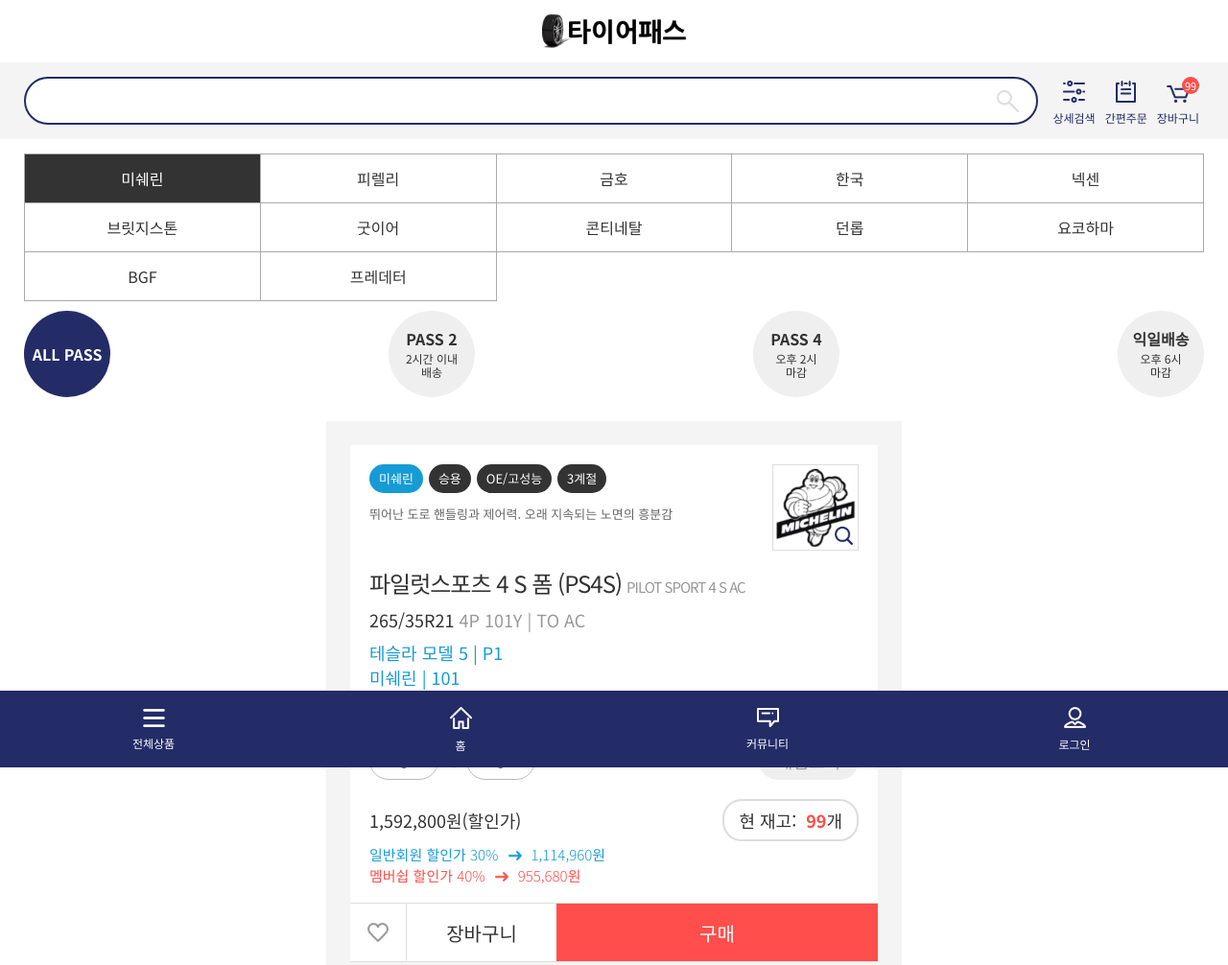
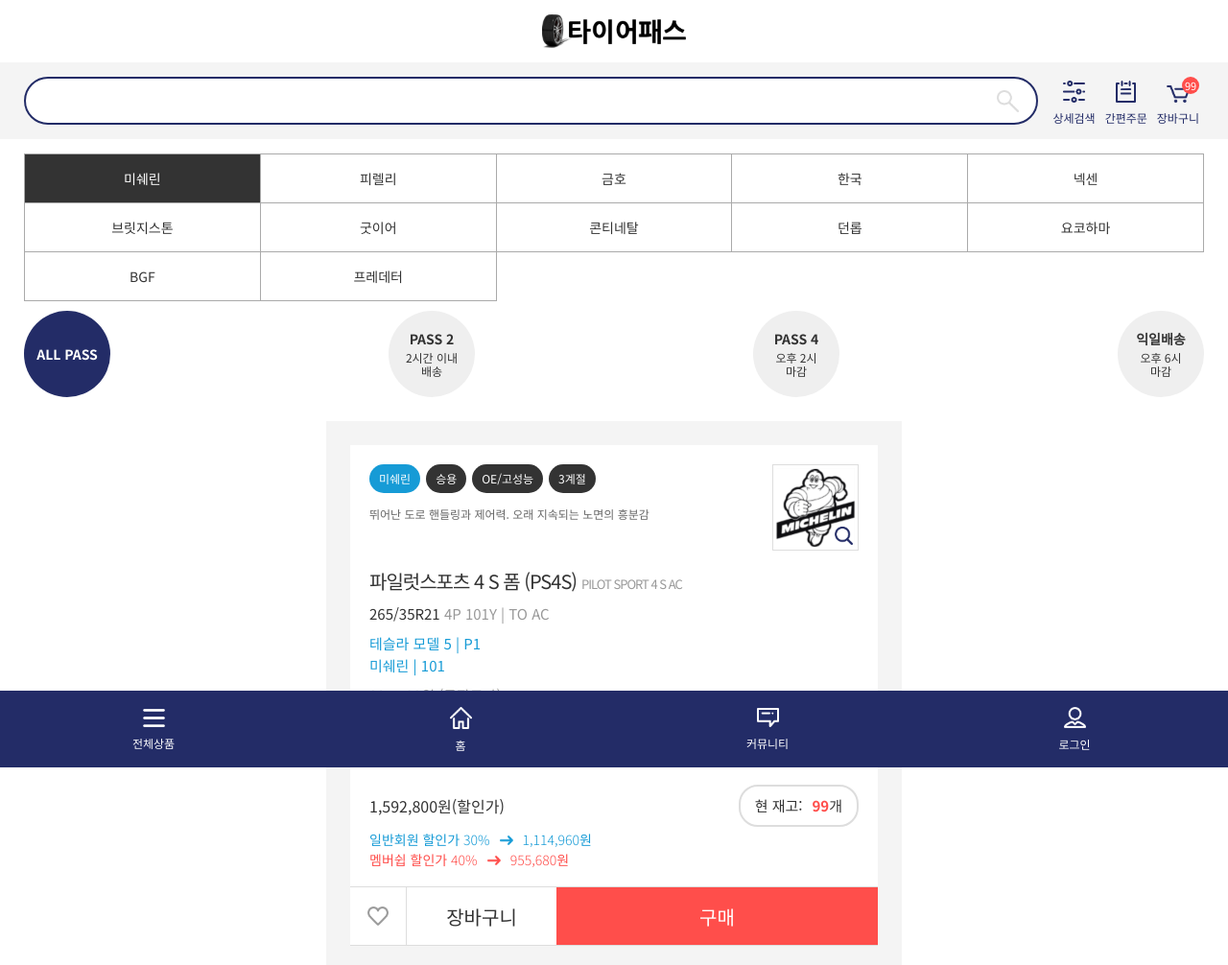
Before and after one commit to kooinsung/tirepass, a plain HTML site: page index.html in a window 1280 px wide. Shown: the top 1006 px of the page at 96% size. Drawn offline with Linux system fonts and the light colour scheme.

Commit message:
스타일 수정

```diff
--- a/assets/css/style.css
+++ b/assets/css/style.css
@@ -142,7 +142,7 @@
     align-items: center;
     justify-content: center;
     color: #333333;
-    font-size: 16px;
+    font-size: 14px;
     height: 50px;
     text-align: center;
 }
@@ -182,7 +182,7 @@
 
 .quick-fiter button strong{
     color: #333333;
-    font-size: 16px;
+    font-size: 14px;
     font-weight: 700;
 }
 
@@ -238,7 +238,7 @@
     align-items: center;
     justify-content: center;
     flex-shrink: 0;
-    font-size:13px;
+    font-size: 12px;
     color: #fff;
     height: 30px;
     border-radius: 30px;
@@ -251,7 +251,7 @@
 }
 
 .slot .info1-wrapper .description{
-    font-size: 13px;
+    font-size: 12px;
     color: #666666;
     margin-top: 15px;
 }
@@ -296,24 +296,24 @@
 }
 
 .slot .info2-wrapper .title span:first-child{
-    font-size: 24px;
+    font-size: 20px;
     color: #333333;
     margin-right: 5px;
 }
 
 .slot .info2-wrapper .title span:last-child{
-    font-size: 15px;
+    font-size: 13px;
     color: #999999;
 }
 
 .slot .info2-wrapper .size{
     margin-top: 14px;
-    font-size: 18px;
+    font-size: 15px;
     color: #999999;
 }
 
 .slot .info2-wrapper .size strong{
-    font-size: 18px;
+    font-size: 15px;
     color: #333333;
     font-weight: 400;
 }
@@ -323,7 +323,7 @@
 }
 
 .slot .info2-wrapper .models li{
-    font-size: 18px;
+    font-size: 15px;
     color: #169bd6;
 }
 
@@ -384,7 +384,7 @@
     align-items: center;
     justify-content: center;
     flex-shrink: 0;
-    font-size: 18px;
+    font-size: 15px;
     color: #999999;
     height: 40px;
     border-radius: 40px;;
@@ -408,14 +408,14 @@
 
 .slot .price-info .price-inventory .sale-price{
     display: flex;
-    font-size: 18px;
+    font-size: 16px;
     color: #333333;
     font-weight: 400;
 }
 
 .slot .price-info .price-inventory .current-inventory{
     border: 2px solid #dddddd;
-    font-size: 18px;
+    font-size: 15px;
     color: #333333;
     height: 40px;
     display: flex;
@@ -446,12 +446,12 @@
 
 .slot .price-info .price-by-type dt{
     position: relative;
-    font-size: 15px;
+    font-size: 14px;
     font-weight: 300;
 }
 
 .slot .price-info .price-by-type dd{
-    font-size: 15px;
+    font-size: 14px;
     font-weight: 300;
     margin: 0;
 }
--- a/index.html
+++ b/index.html
@@ -140,7 +140,7 @@
               <li>미쉐린 | 101</li>
             </ul>
 
-            <div class="base-price">995,500원 (공장도가)</div>
+            <del class="base-price">995,500원 (공장도가)</del>
 
             <div class="purchase-info">
               <div class="inputs">
@@ -216,7 +216,7 @@
               <li>미쉐린 | 101</li>
             </ul>
 
-            <div class="base-price">995,500원 (공장도가)</div>
+            <del class="base-price">995,500원 (공장도가)</del>
 
             <div class="purchase-info">
               <div class="inputs">
@@ -292,7 +292,7 @@
               <li>미쉐린 | 101</li>
             </ul>
 
-            <div class="base-price">995,500원 (공장도가)</div>
+            <del class="base-price">995,500원 (공장도가)</del>
 
             <div class="purchase-info">
               <div class="inputs">
```
